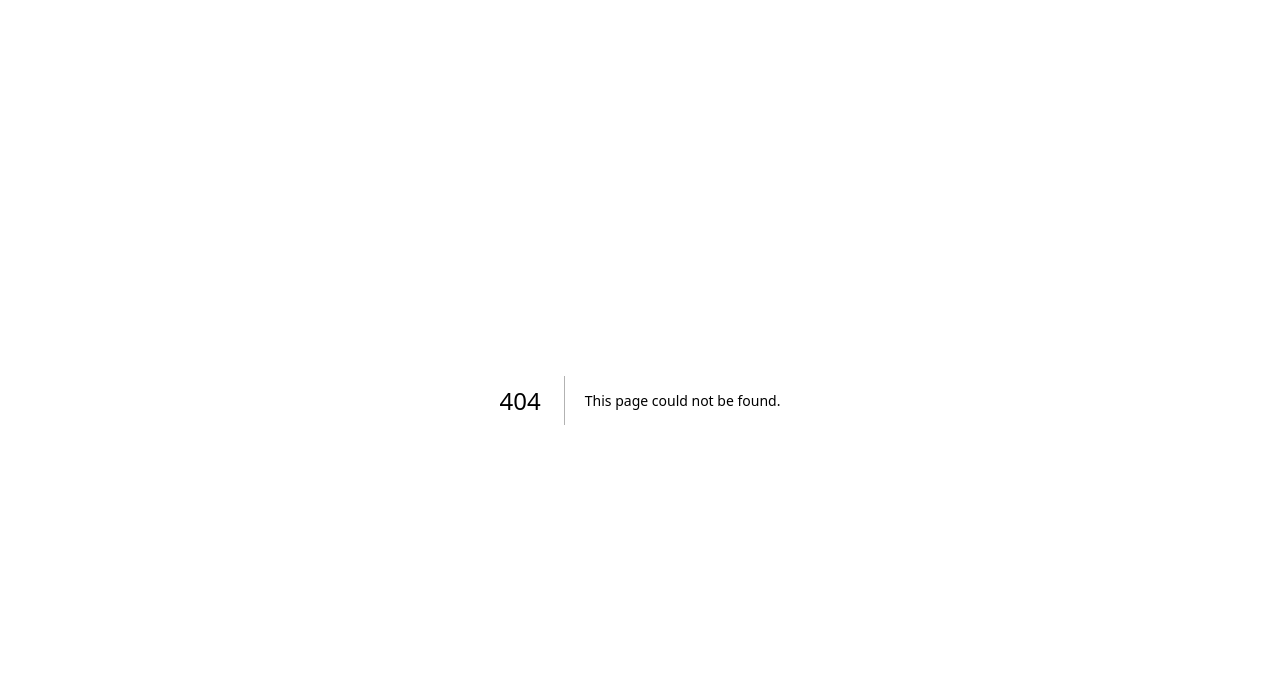
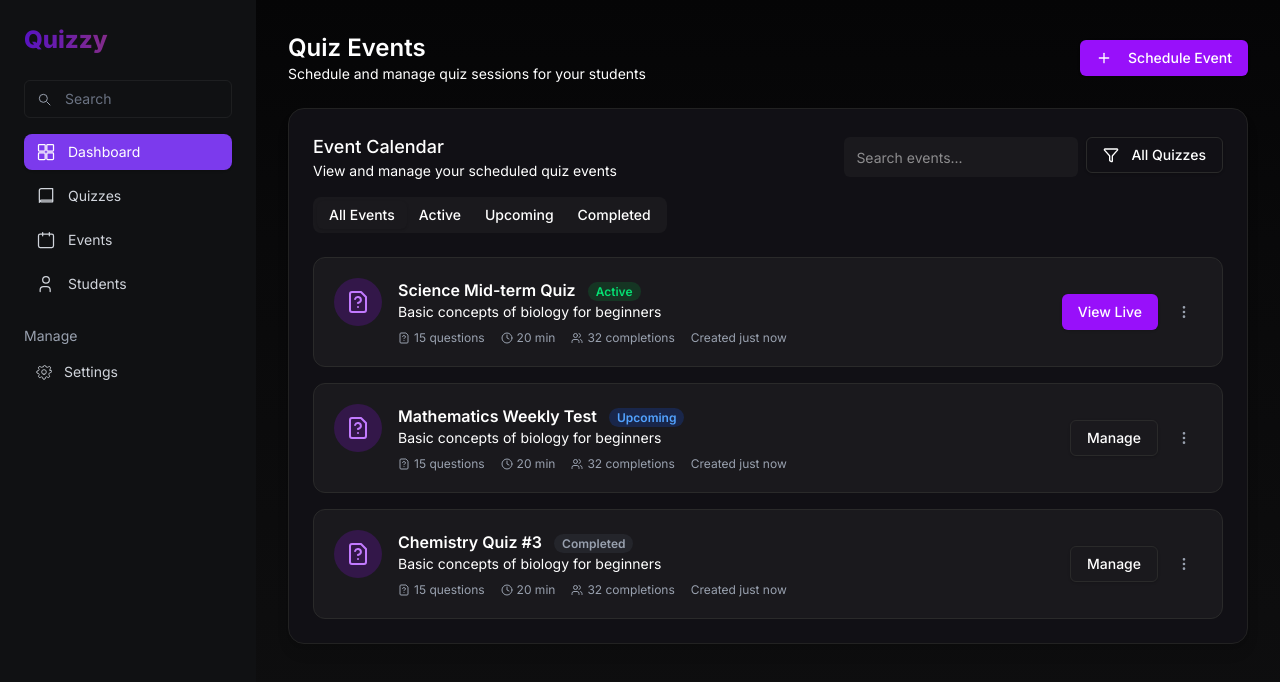
Before and after one commit to Shreyanshi210205/QuizMate, a Next.js app in the folder frontend/: page /teacher/events in a window 1280 px wide. Before the commit this address had no page. Shown: the top 682 px of the page. Built offline with nearby package versions, Linux system fonts and the light colour scheme.

Commit message:
add EventCard component and events data; implement event management page with search and tabs

```diff
--- a/frontend/package.json
+++ b/frontend/package.json
@@ -10,6 +10,7 @@
   },
   "dependencies": {
     "@radix-ui/react-slot": "^1.2.3",
+    "@radix-ui/react-tabs": "^1.1.13",
     "class-variance-authority": "^0.7.1",
     "clsx": "^2.1.1",
     "lucide-react": "^0.545.0",
--- a/frontend/src/app/globals.css
+++ b/frontend/src/app/globals.css
@@ -11,6 +11,7 @@
 
 /* Full page background and subtle right glow */
 body {
+   @apply bg-[#0c0b0f] text-white;
   background: linear-gradient(180deg,#050506 0%, #09090a 30%, #0f0f10 100%);
   color: #e6e6e6;
   font-family: Inter, system-ui, -apple-system, "Segoe UI", Roboto, "Helvetica Neue", Arial;
--- /dev/null
+++ b/frontend/src/app/teacher/events/components/EventCard.tsx
@@ -0,0 +1,65 @@
+"use client"
+
+import { Button } from "@/components/ui/button"
+import { MoreVertical, Clock, Users, FileQuestion } from "lucide-react"
+import { cn } from "@/lib/utils"
+
+export function EventCard({ event }) {
+  const statusColor = {
+    active: "bg-green-600/20 text-green-400",
+    upcoming: "bg-blue-600/20 text-blue-400",
+    completed: "bg-gray-600/20 text-gray-400",
+  }
+
+  return (
+    <div className="flex justify-between items-center bg-[#1a191d] rounded-xl p-5 border border-[#2a2a2a]">
+      <div className="flex items-start gap-4">
+        <div className="bg-purple-600/20 p-3 rounded-full">
+          <FileQuestion className="text-purple-400" />
+        </div>
+        <div>
+          <h4 className="font-semibold text-base">
+            {event.title}{" "}
+            <span
+              className={cn(
+                "text-xs px-2 py-0.5 rounded-full ml-2 capitalize",
+                statusColor[event.status]
+              )}
+            >
+              {event.status}
+            </span>
+          </h4>
+          <p className="text-sm text-muted-foreground">
+            {event.description}
+          </p>
+
+          <div className="flex gap-4 mt-2 text-xs text-gray-400">
+            <span className="flex items-center gap-1">
+              <FileQuestion className="w-3 h-3" /> {event.questions} questions
+            </span>
+            <span className="flex items-center gap-1">
+              <Clock className="w-3 h-3" /> {event.duration}
+            </span>
+            <span className="flex items-center gap-1">
+              <Users className="w-3 h-3" /> {event.completions} completions
+            </span>
+            <span>{event.created}</span>
+          </div>
+        </div>
+      </div>
+
+      <div className="flex items-center gap-2">
+        {event.status === "active" ? (
+          <Button className="bg-purple-600 hover:bg-purple-700">View Live</Button>
+        ) : (
+          <Button variant="outline" className="border-[#2a2a2a]">
+            Manage
+          </Button>
+        )}
+        <Button variant="ghost" size="icon" className="text-gray-400">
+          <MoreVertical className="w-4 h-4" />
+        </Button>
+      </div>
+    </div>
+  )
+}
--- /dev/null
+++ b/frontend/src/app/teacher/events/data.ts
@@ -0,0 +1,32 @@
+export const eventsData = [
+  {
+    id: 1,
+    title: "Science Mid-term Quiz",
+    description: "Basic concepts of biology for beginners",
+    status: "active",
+    questions: 15,
+    duration: "20 min",
+    completions: 32,
+    created: "Created just now",
+  },
+  {
+    id: 2,
+    title: "Mathematics Weekly Test",
+    description: "Basic concepts of biology for beginners",
+    status: "upcoming",
+    questions: 15,
+    duration: "20 min",
+    completions: 32,
+    created: "Created just now",
+  },
+  {
+    id: 3,
+    title: "Chemistry Quiz #3",
+    description: "Basic concepts of biology for beginners",
+    status: "completed",
+    questions: 15,
+    duration: "20 min",
+    completions: 32,
+    created: "Created just now",
+  },
+]
--- /dev/null
+++ b/frontend/src/app/teacher/events/page.tsx
@@ -0,0 +1,93 @@
+"use client"
+
+import { useState } from "react"
+import { Button } from "@/components/ui/button"
+import { Input } from "@/components/ui/input"
+import { Tabs, TabsContent, TabsList, TabsTrigger } from "@/components/ui/tabs"
+import { EventCard } from "./components/EventCard"
+import { eventsData } from "./data"
+import { Filter, Plus } from "lucide-react"
+import Sidebar from "@/components/Sidebar"
+
+export default function EventsPage() {
+  const [search, setSearch] = useState("")
+
+  type EventItem = {
+    id: number | string
+    title: string
+    description?: string
+    status?: string
+    questions?: number
+    duration?: string
+    completions?: number
+    created?: string
+  }
+
+  const filteredEvents: EventItem[] = eventsData.filter((event: EventItem) =>
+    event.title.toLowerCase().includes(search.toLowerCase())
+  )
+
+  return (
+    <div className="min-h-screen flex">
+      <div className="hidden lg:block">
+        <Sidebar />
+      </div>
+
+      <div className="flex-1 flex flex-col gap-6 p-8 text-white">
+      {/* Header */}
+      <div className="flex items-center justify-between">
+        <div>
+          <h2 className="text-2xl font-semibold">Quiz Events</h2>
+          <p className="text-sm text-muted-foreground">
+            Schedule and manage quiz sessions for your students
+          </p>
+        </div>
+
+        <Button className="bg-purple-600 hover:bg-purple-700">
+          <Plus className="mr-2 h-4 w-4" /> Schedule Event
+        </Button>
+      </div>
+
+      {/* Event Calendar Section */}
+      <div className="rounded-2xl bg-[#111015] p-6 shadow-lg border border-[#222]">
+        <div className="flex items-center justify-between mb-4">
+          <div>
+            <h3 className="text-lg font-medium">Event Calendar</h3>
+            <p className="text-sm text-muted-foreground">
+              View and manage your scheduled quiz events
+            </p>
+          </div>
+
+          <div className="flex gap-2">
+            <Input
+              placeholder="Search events..."
+              className="bg-[#1a191d] border-none text-sm"
+              value={search}
+              onChange={(e) => setSearch(e.target.value)}
+            />
+            <Button variant="outline" className="border-[#2a2a2a] text-sm">
+              <Filter className="h-4 w-4 mr-1" /> All Quizzes
+            </Button>
+          </div>
+        </div>
+
+        {/* Tabs */}
+        <Tabs defaultValue="all" className="w-full">
+          <TabsList className="bg-[#1a191d] p-1 rounded-lg w-fit">
+            <TabsTrigger value="all">All Events</TabsTrigger>
+            <TabsTrigger value="active">Active</TabsTrigger>
+            <TabsTrigger value="upcoming">Upcoming</TabsTrigger>
+            <TabsTrigger value="completed">Completed</TabsTrigger>
+          </TabsList>
+
+          <TabsContent value="all" className="mt-6 flex flex-col gap-4">
+            {filteredEvents.map((event) => (
+              <EventCard key={event.id} event={event} />
+            ))}
+          </TabsContent>
+        </Tabs>
+      </div>
+    </div>
+    </div>
+  )
+}
--- /dev/null
+++ b/frontend/src/components/ui/input.tsx
@@ -0,0 +1,29 @@
+"use client"
+
+import * as React from "react"
+import { cn } from "@/lib/utils"
+
+export interface InputProps
+  extends React.InputHTMLAttributes<HTMLInputElement> {}
+
+const Input = React.forwardRef<HTMLInputElement, InputProps>(
+  ({ className, type, ...props }, ref) => {
+    return (
+      <input
+        type={type}
+        className={cn(
+          "flex h-10 w-full rounded-md border border-input bg-background px-3 py-2 text-sm",
+          "ring-offset-background file:border-0 file:bg-transparent file:text-sm file:font-medium",
+          "placeholder:text-muted-foreground focus-visible:outline-none focus-visible:ring-2 focus-visible:ring-ring",
+          "focus-visible:ring-offset-2 disabled:cursor-not-allowed disabled:opacity-50",
+          className
+        )}
+        ref={ref}
+        {...props}
+      />
+    )
+  }
+)
+Input.displayName = "Input"
+
+export { Input }
--- /dev/null
+++ b/frontend/src/components/ui/tabs.tsx
@@ -0,0 +1,55 @@
+"use client"
+
+import * as React from "react"
+import * as TabsPrimitive from "@radix-ui/react-tabs"
+
+import { cn } from "@/lib/utils"
+
+const Tabs = TabsPrimitive.Root
+
+const TabsList = React.forwardRef<
+  React.ElementRef<typeof TabsPrimitive.List>,
+  React.ComponentPropsWithoutRef<typeof TabsPrimitive.List>
+>(({ className, ...props }, ref) => (
+  <TabsPrimitive.List
+    ref={ref}
+    className={cn(
+      "inline-flex h-9 items-center justify-center rounded-lg bg-muted p-1 text-muted-foreground",
+      className
+    )}
+    {...props}
+  />
+))
+TabsList.displayName = TabsPrimitive.List.displayName
+
+const TabsTrigger = React.forwardRef<
+  React.ElementRef<typeof TabsPrimitive.Trigger>,
+  React.ComponentPropsWithoutRef<typeof TabsPrimitive.Trigger>
+>(({ className, ...props }, ref) => (
+  <TabsPrimitive.Trigger
+    ref={ref}
+    className={cn(
+      "inline-flex items-center justify-center whitespace-nowrap rounded-md px-3 py-1 text-sm font-medium ring-offset-background transition-all focus-visible:outline-none focus-visible:ring-2 focus-visible:ring-ring focus-visible:ring-offset-2 disabled:pointer-events-none disabled:opacity-50 data-[state=active]:bg-background data-[state=active]:text-foreground data-[state=active]:shadow",
+      className
+    )}
+    {...props}
+  />
+))
+TabsTrigger.displayName = TabsPrimitive.Trigger.displayName
+
+const TabsContent = React.forwardRef<
+  React.ElementRef<typeof TabsPrimitive.Content>,
+  React.ComponentPropsWithoutRef<typeof TabsPrimitive.Content>
+>(({ className, ...props }, ref) => (
+  <TabsPrimitive.Content
+    ref={ref}
+    className={cn(
+      "mt-2 ring-offset-background focus-visible:outline-none focus-visible:ring-2 focus-visible:ring-ring focus-visible:ring-offset-2",
+      className
+    )}
+    {...props}
+  />
+))
+TabsContent.displayName = TabsPrimitive.Content.displayName
+
+export { Tabs, TabsList, TabsTrigger, TabsContent }
```
Also changed, not shown: 1 other file (tests, documents, lock files or other folders).
